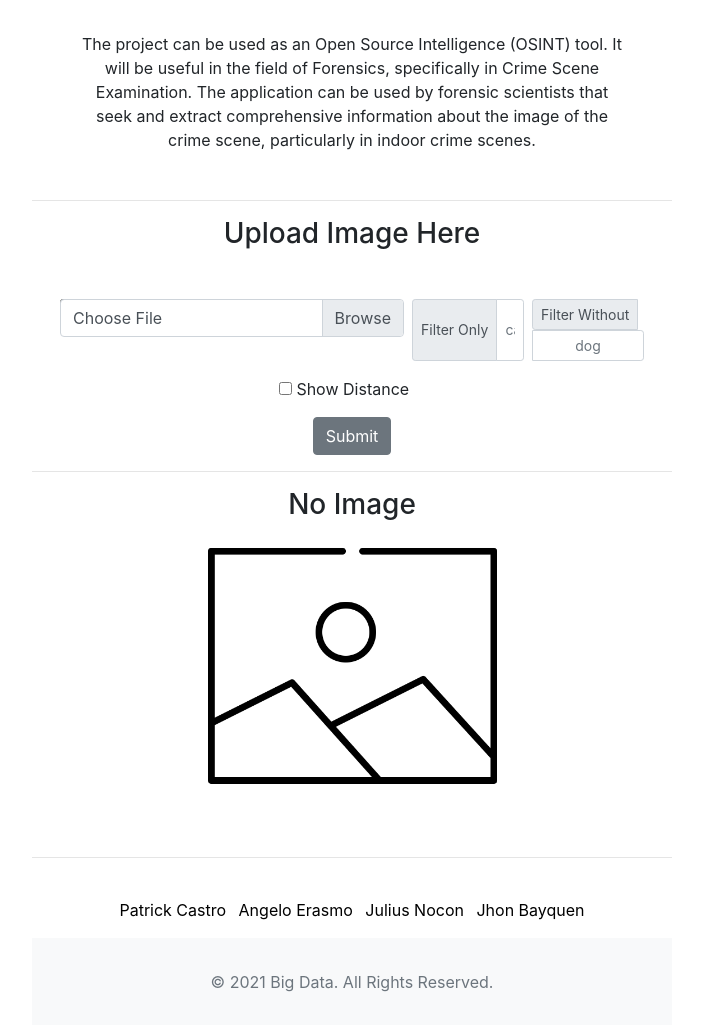
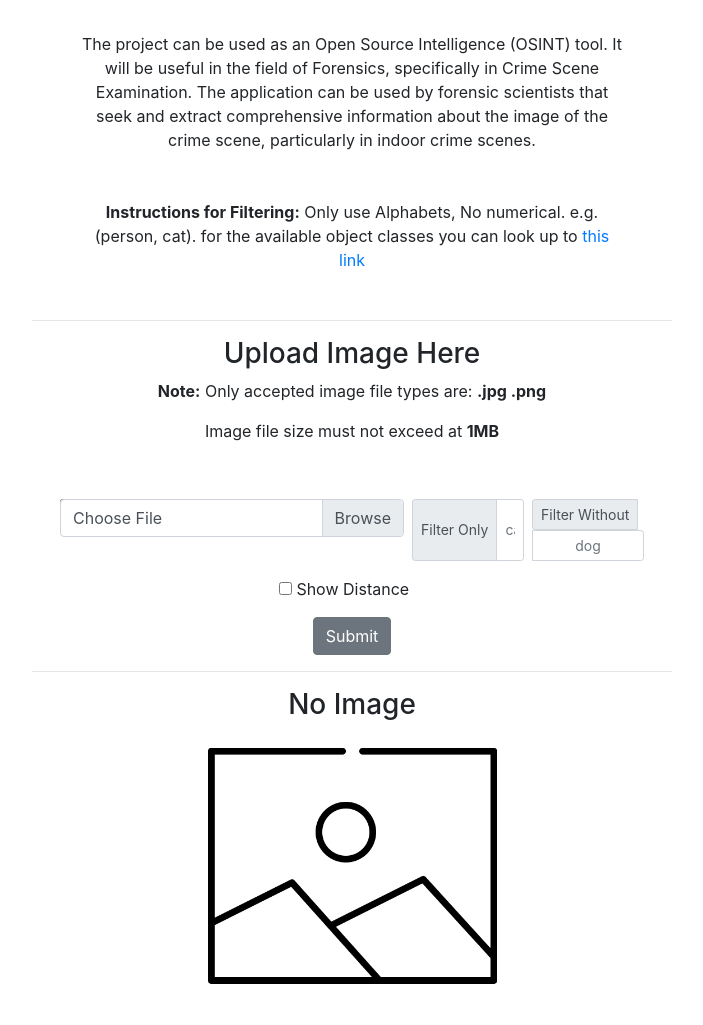
Before and after one commit to aerasmo/csi-osint-tool, a Flask app: page / in a window 1280 px wide. Shown: the part 363-1388 px from the top of the page, without its empty margins (288-991 px from the left). Before the commit the page ends 1355 px from the top, so only its background shows below. Run offline with Flask 2, Linux system fonts and the light colour scheme; parts of the project's set-up code (start-up, migrations or seed data) failed here and were passed over; some libraries are stand-ins or nearby versions.

Commit message:
instructions, guidelines, csv, refresh, table,
Co-authored-by: ptrckstuns <ptrck.stuns@gmail.com>
Co-authored-by: Screo08 <Screo08@users.noreply.github.com>
Co-authored-by: julililicious <julililicious@users.noreply.github.com>

```diff
--- a/app.py
+++ b/app.py
@@ -1,15 +1,15 @@
-from flask import Flask, request, render_template, redirect, send_file
-from flask import url_for
+from flask import Flask, request, render_template, redirect, send_file, url_for
 from werkzeug.utils import secure_filename
 import os
-import json
+import zipfile
+import io
 from core import object_detect
 
 app = Flask(__name__)
 app.config["UPLOADS_PATH"] = './static/uploads'
 app.config["OUTPUT_PATH"] = './static/output'
 app.config["ALLOWED_IMAGE_EXTENSIONS"] = frozenset({"png", "jpg", "jpeg"})
-app.config["ALLOWED_MAX_IMAGE_FILESIZE"] = 0.5 * 1024 * 1024
+app.config["ALLOWED_MAX_IMAGE_FILESIZE"] = 1 * 1024 * 1024
 
 def valid_ext(filename):
     ext = filename.rsplit(".", 1)[1]
@@ -38,15 +38,15 @@ def home():
         # ? check if valid image ---
         if image.filename == "" or "." not in image.filename:
             message = "Invalid file"
-            return redirect(url_for('.home', message=message))
+            return render_template('index.html', file=False, output=False, message=message)
 
         if not valid_size(int(request.cookies.get("filesize"))):
             message = "File Exceeded maximum size"
-            return redirect(url_for('.home', message=message))
+            return render_template('index.html', file=False, output=False, message=message)
 
         if not valid_ext(image.filename):
             message = f'Invalid extension upload: {", ".join(list(app.config["ALLOWED_IMAGE_EXTENSIONS"]))} only'
-            return redirect(url_for('.home', message=message))
+            return render_template('index.html', file=False, output=False, message=message)
 
         # ? process if valid file ---
         else:
@@ -59,36 +59,36 @@ def home():
             # get filters
             filter_only = []
             filter_without = []
-
+            filter_only_list = []
+            filter_without_list = []
+            show_distance = False
             # TODO implement a vulnerability checker
             # TODO check character and , only
             if request.form['filter-only']:
                 filter_only = request.form['filter-only']
-                filter_only = return_list(filter_only)
+                filter_only_list = return_list(filter_only)
             if request.form['filter-without']:
                 filter_without = request.form['filter-without']
-                filter_without = return_list(filter_without)
+                filter_without_list = return_list(filter_without)
                 print(filter_without)
+            if request.form.get('show-distance') == 'true':
+                show_distance = True
 
-            output_path, output_name, total, class_count, distances, instance_names = object_detect(path, ext, filter_only=filter_only, filter_without=filter_without)
+            output_path, output_name, total, class_count, distances, instance_names = object_detect(path, ext, filter_only=filter_only_list, filter_without=filter_without_list, show_distance=show_distance)
+
+
             print(output_name)
             # image_output = object_detection(path)
-        return render_template('index.html', file=filename, output=output_name, output_path=output_path, total=total, class_count=class_count, distances=distances, instance_names=instance_names)
+        return render_template('index.html', file=filename, output=output_name, output_path=output_path, total=total, class_count=class_count, distances=distances, instance_names=instance_names, filter_only=filter_only, filter_without=filter_without)
 
     return render_template('index.html', file=False, output=False, message=message)
 
-# visit locahost:5000/download/{filename}
 @app.route('/download/<path:foldername>', methods=['GET'])
 def download(foldername):
 
     path = os.path.join(app.config["OUTPUT_PATH"], foldername)
     path = os.path.join(path, "output.jpg")
-    # return send_from_directory(directory=uploads, filename=filename)
     return send_file(path, as_attachment=True)
-
-import zipfile
-import io
-import pathlib
 
 
 @app.route('/download/zip/<path:foldername>', methods=['GET'])
--- a/static/js/main.js
+++ b/static/js/main.js
@@ -1,22 +1,60 @@
 if ( window.history.replaceState ) {
   window.history.replaceState( null, null, window.location.href );
+  // file nasa cookie
+  // delete foldername
+  // window.location.href = "./";
+  // document.location.href="/";
 }
+// upload -> change state delete upload -> upload[ post req]
+// output page ->
 
+  // Use getEntriesByType() to just get the "navigation" events
+// var perfEntries = performance.getEntriesByType("navigation");
+
+// for (var i=0; i < perfEntries.length; i++) {
+//   console.log("= Navigation entry[" + i + "]");
+//   var p = perfEntries[i];
+//   // dom Properties
+//   console.log("DOM content loaded = " + (p.domContentLoadedEventEnd - p.domContentLoadedEventStart));
+//   console.log("DOM complete = " + p.domComplete);
+//   console.log("DOM interactive = " + p.interactive);
+
+//   // document load and unload time
+//   console.log("document load = " + (p.loadEventEnd - p.loadEventStart));
+//   console.log("document unload = " + (p.unloadEventEnd - p.unloadEventStart));
+
+//   // other properties
+//   console.log("type = " + p.type);
+//   console.log("redirectCount = " + p.redirectCount);
+// }
+
+//Refresh
+if (performance.navigation.type == performance.navigation.TYPE_RELOAD) {
+  // alert("refresh button is clicked");
+  document.location.href="/";
+  // redirect to path na nagdedelete
+
+  // /delete/foldername
+
+  // redirect to home/
+  //delete output
+  //delete upload
+}
 
 function filesize(elem) {
     var output = document.getElementById('output');
     var fileName = document.getElementById('image-input');
 
 
-    output.classList.remove('default')
+    output.classList.toggle('default')
     let file = fileName.value.split(/(\\|\/)/g).pop()
     document.getElementById('uploaded-image-text').innerHTML = 'Uploaded Image'
-    // TODO use sibling
     document.querySelector('.custom-file-label').innerHTML = file
 
     output.src = URL.createObjectURL(event.target.files[0]);
     output.onload = function() {
       URL.revokeObjectURL(output.src) // free memory
     }
-    document.cookie = `filesize=${elem.files[0].size}`;
+    document.cookie = `filesize =${elem.files[0].size}`;
+    // document.cookie = `filename =${elem.files[0].size}`;
 }
--- a/templates/index.html
+++ b/templates/index.html
@@ -52,6 +52,13 @@
         seek and extract comprehensive information about the image of the crime
         scene, particularly in indoor crime scenes.
       </p>
+
+      <p class="m-5">
+        <b>Instructions for Filtering:</b> Only use Alphabets, No numerical.
+        e.g. (person, cat). for the available object classes you can look up to
+        <a href="https://github.com/jyybril/csi-osint-tool/blob/master/coco.names" target="_blank"> this link </a>
+
+
       <hr />
       <!-- -->
 
@@ -60,6 +67,13 @@
       <!-- collapse -->
       <div>
         <h3> Upload Image Here</h3>
+        <p>
+          <b>Note:</b> Only accepted image file types are: <b>.jpg .png </b>
+        </p>
+        <p>
+          Image file size must not exceed at <b>1MB</b>
+        </p>
+
         <br />
 
         <form action="/" method="POST" enctype="multipart/form-data">
@@ -76,24 +90,31 @@
               <div class="input-group-prepend">
                 <span class="input-group-text" id="inputGroup-sizing-sm">Filter Only</span>
               </div>
-              <input type="text" class="form-control" name="filter-only" aria-label="Small" aria-describedby="inputGroup-sizing-sm" placeholder="cat"/>
+              {%if filter_only %}
+                <input type="text" class="form-control" name="filter-only" aria-label="Small" aria-describedby="inputGroup-sizing-sm" value="{{filter_only}}"/>
+              {% else %}
+                <input type="text" class="form-control" name="filter-only" aria-label="Small" aria-describedby="inputGroup-sizing-sm" placeholder="cat"/>
+              {% endif %}
             </div>
 
             <div class="input-group input-group-sm">
                 <div class="input-group-prepend">
                   <span class="input-group-text" id="inputGroup-sizing-sm">Filter Without</span>
                 </div>
-                <input type="text" class="form-control" name="filter-without" aria-label="Small" aria-describedby="inputGroup-sizing-sm" placeholder="dog"/>
+                {%if filter_without %}
+                <input type="text" class="form-control" name="filter-without" aria-label="Small" aria-describedby="inputGroup-sizing-sm" value="{{filter_without}}"/>
+                {% else %}
+                  <input type="text" class="form-control" name="filter-without" aria-label="Small" aria-describedby="inputGroup-sizing-sm" placeholder="dog"/>
+                {% endif %}
             </div>
+          </div>
+          <div>
+            <input type="checkbox" name="show-distance" value="true" id="show-distances">
+            <label class="mr-3" for="show-distances">Show Distance</label>
 
           </div>
+          <!-- Features -->
 
-          <!-- Features -->
-          <div>
-            <input type="checkbox" name="show-distance" id="show-distance"/>
-            <label class="mr-3" for="show-distance">Show Distance</label>
-
-          </div>
 
           <div class="mt-2 d-inline-block">
             <input class="btn btn-secondary" type="submit" value="Submit"/>
@@ -179,13 +200,13 @@
                 <!-- Object Distance -->
                 {% if distances %}
                 <h4 class="text-left">Object Distance</h4>
-                <div>
-                  <table class="table table-bordered table-hover">
-                    <thead class="thead-light">
+                <div style="overflow-y:auto; overflow-x:auto; height: 500px;">
+                  <table class="table table-striped table-bordered">
+                    <thead class="thead-light" style="background-color: #E9ECEF">
                       <tr>
                         <td> --- </td>
                         {% for instance_name in instance_names %}
-                          <td> {{ instance_name }}</td>
+                          <td class="font-weight-bold"> {{ instance_name }}</td>
                         {% endfor %}
                       </tr>
                     </thead>
@@ -193,9 +214,9 @@
                       {% for row in distances %}
                         <tr>
                           <!-- object name too -->
-                          <td> {{instance_names[loop.index0]}}</td>
+                          <td class="font-weight-bold" style="background-color: #E9ECEF"> {{instance_names[loop.index0]}}</td>
                           {% for col in row %}
-                            <td> {{col}} pixels </td>
+                            <td> {{col}} px </td>
                           {% endfor %}
                         </tr>
                       {% endfor %}
```
Also changed, not shown: core.py (+80 -39 lines), 1 other file.
